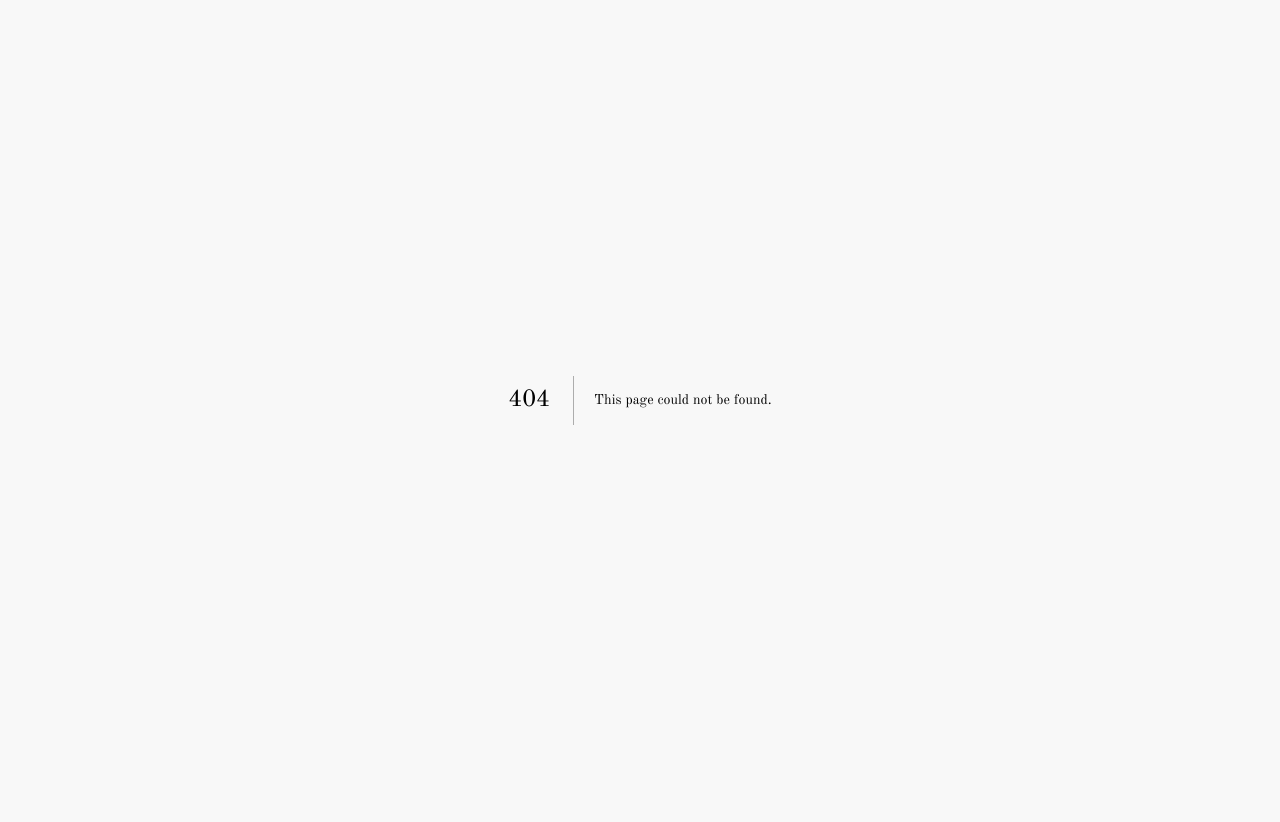
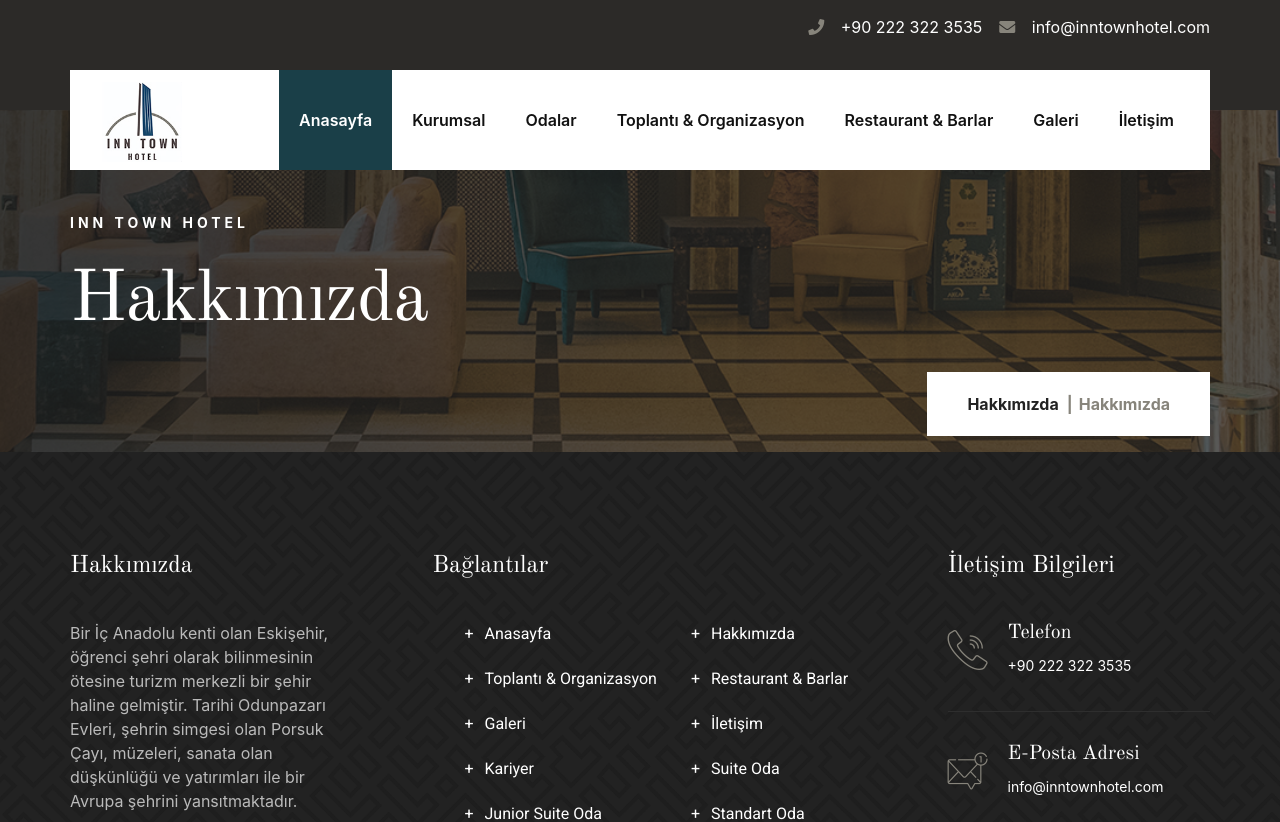
Before and after one commit to MB-Techs-of-Computer/inn-town-hotel, a Next.js app: page /about in a window 1280 px wide. Before the commit this address had no page. Shown: the top 822 px of the page. Before the commit the page ends 800 px from the top, so only its background shows below. Built offline with nearby package versions, Linux system fonts and the light colour scheme.

Commit message:
add about page

```diff
--- /dev/null
+++ b/src/app/about/page.tsx
@@ -0,0 +1,23 @@
+'use client';
+import Header from '../../components/Header';
+import Footer from '../../components/Footer';
+import Breadcrumb from '../../components/BreadCrumb';
+
+export default function AboutPage() {
+  const breadcrumbItems = [
+        { href: '/', label: 'Hakkımızda' },
+        { label: 'Hakkımızda', active: true }
+    ];
+  return (
+    <>
+      <Header />
+      <Breadcrumb
+                title="Hakkımızda"
+                subtitle="INN TOWN HOTEL"
+                backgroundImage="/img/bg/04.jpg"
+                items={breadcrumbItems}
+            />
+      <Footer />
+    </>
+  )
+}
--- a/src/app/page.tsx
+++ b/src/app/page.tsx
@@ -77,9 +77,9 @@ export default function HomePage() {
     if (typeof window !== 'undefined') {
       const { WOW } = require('wowjs');
       new WOW({
-        live: false, // DOM değişikliklerini izlemeyi durdur
-        mobile: true, // mobilde de çalışsın
-        offset: 100, // animasyonun tetikleneceği scroll mesafesi
+        live: false,
+        mobile: true,
+        offset: 100,
       }).init();
     }
   }, []);
--- a/src/components/Header.tsx
+++ b/src/components/Header.tsx
@@ -14,7 +14,7 @@ export default function Header() {
             href: "#",
             label: "Kurumsal",
             submenu: [
-                { href: "/hakkimizda", label: "Hakkımızda" },
+                { href: "/about", label: "Hakkımızda" },
                 { href: "/surdurulebilirlik", label: "Sürdürülebilirlik" }
             ]
         },
```
